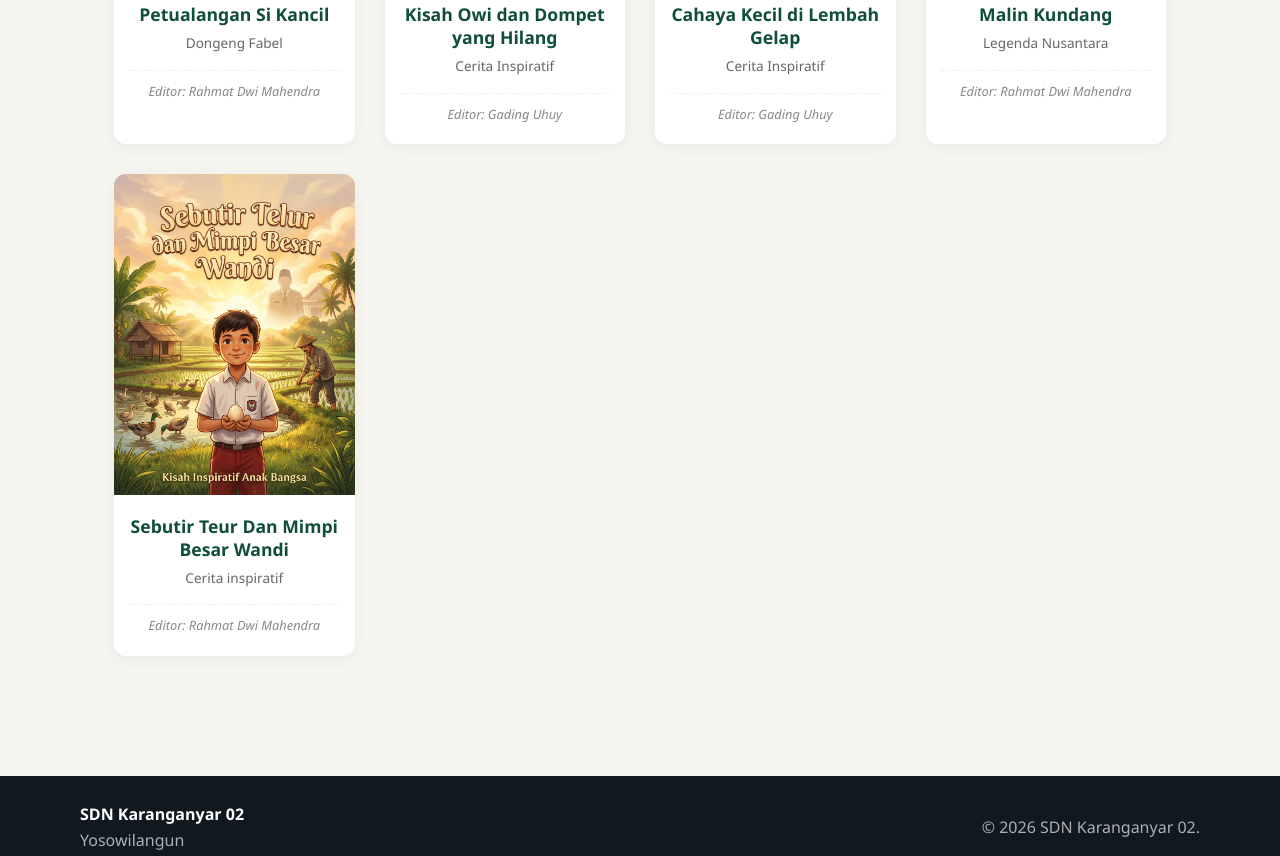
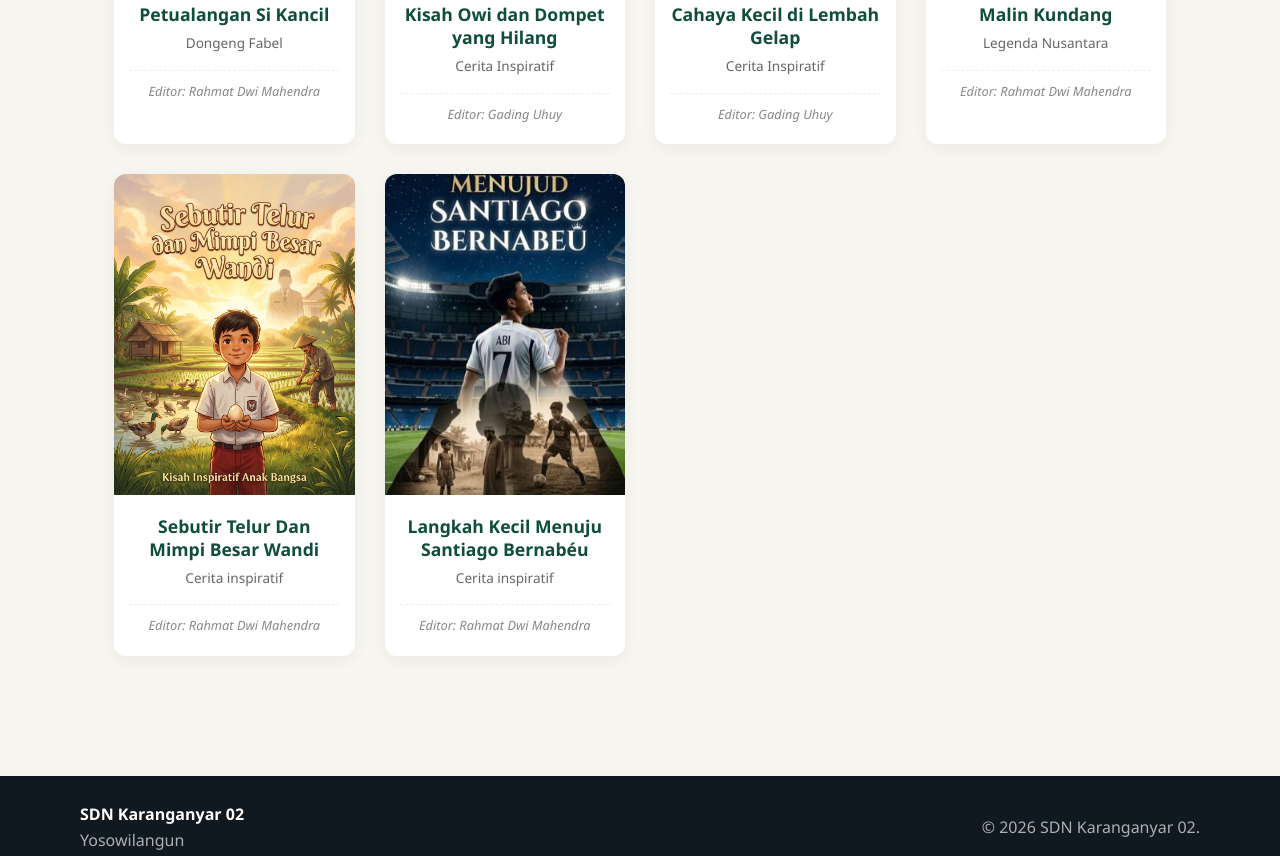
Before and after one commit to sdnkaranganyar02/p, a plain HTML site: page perpustakaan.html in a window 1280 px wide. Shown: the part 667-1523 px from the top of the page. Drawn offline with nearby package versions, Linux system fonts and the light colour scheme.

Commit message:
Update perpustakaan.html

```diff
--- a/perpustakaan.html
+++ b/perpustakaan.html
@@ -93,7 +93,18 @@
           <!-- Catatan: Di kode kamu namanya wandi-1.jpeg, pastikan filenya ada -->
           <img src="assets/wandi-1.jpeg" alt="Cover Buku 5" class="book-cover" onerror="this.src='https://via.placeholder.com/300x400?text=Cover+Buku+5'">
           <div class="book-info">
-            <h3>Sebutir Teur Dan Mimpi Besar Wandi</h3>
+            <h3>Sebutir Telur Dan Mimpi Besar Wandi</h3>
+            <p>Cerita inspiratif</p>
+            <p class="book-editor">Editor: Rahmat Dwi Mahendra</p>
+          </div>
+        </a>
+
+          <!-- KARTU BUKU 6 (Langkah Kecil Menuju Santiago Bernabéu) -->
+        <a href="buku-6.html" class="book-card">
+          <!-- Catatan: Di kode kamu namanya abi-1.jpg, pastikan filenya ada -->
+          <img src="assets/abi-1.jpg" alt="Cover Buku 6" class="book-cover" onerror="this.src='https://via.placeholder.com/300x400?text=Cover+Buku+6'">
+          <div class="book-info">
+            <h3>Langkah Kecil Menuju Santiago Bernabéu</h3>
             <p>Cerita inspiratif</p>
             <p class="book-editor">Editor: Rahmat Dwi Mahendra</p>
           </div>
```
